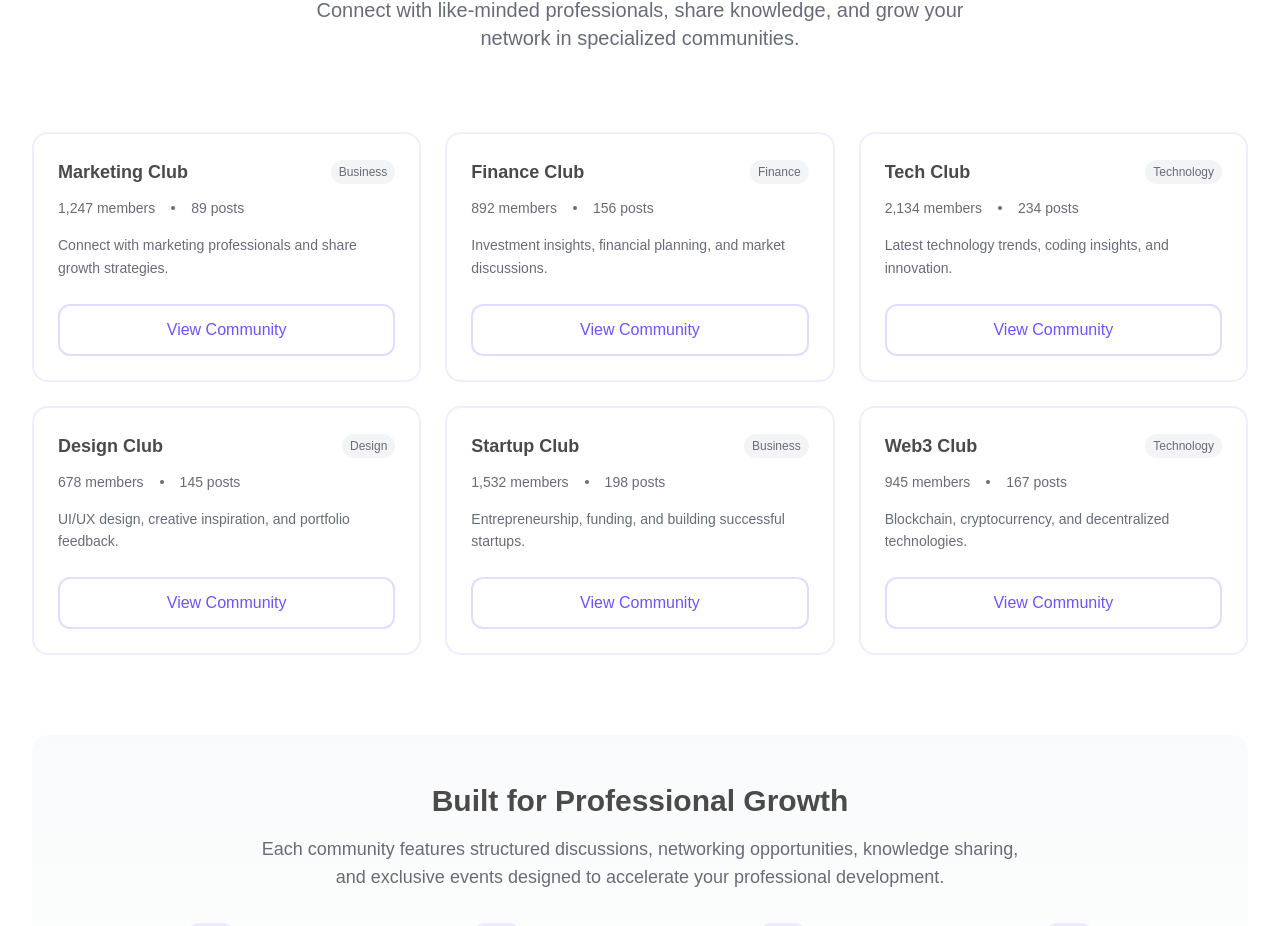
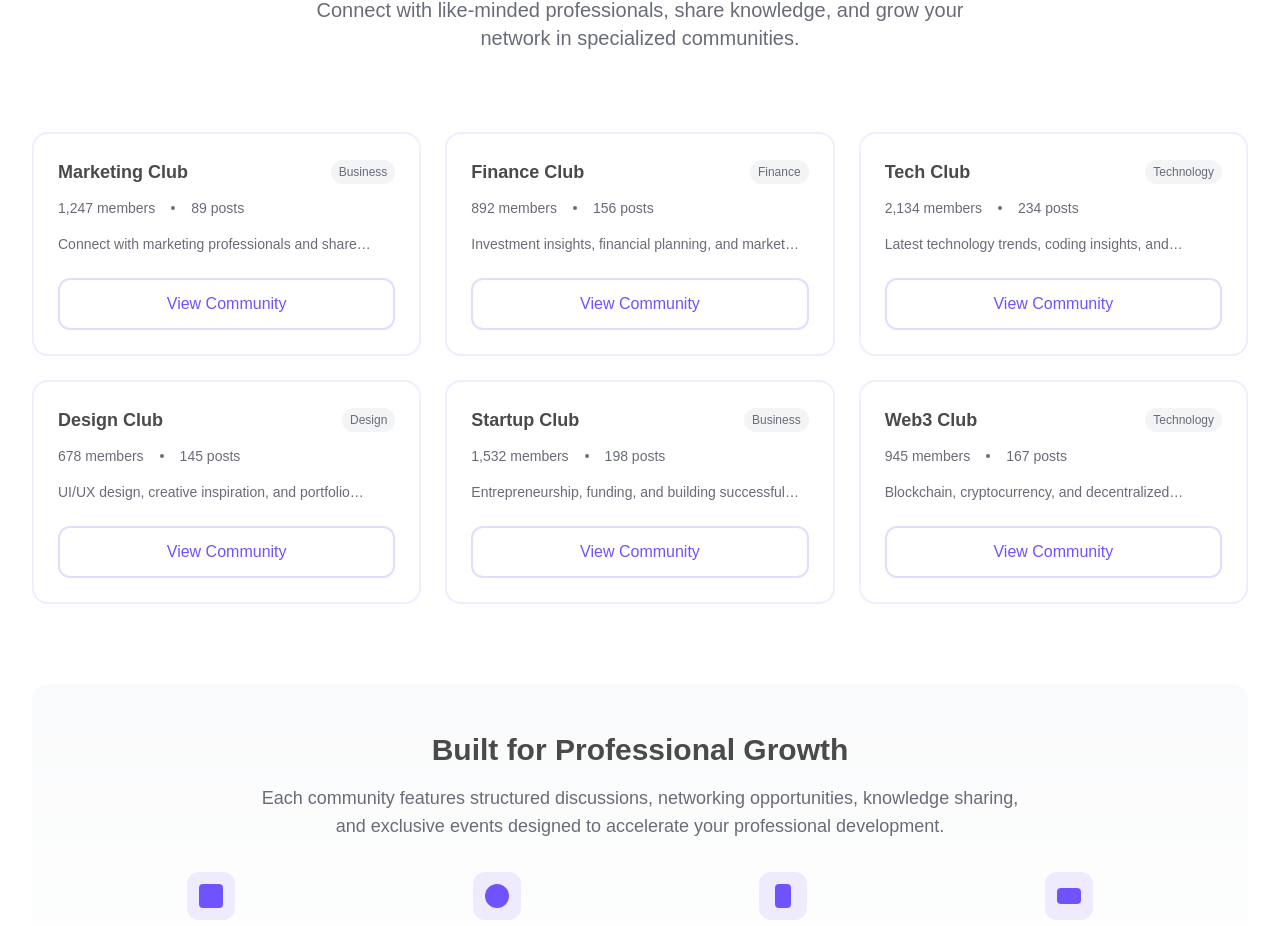
Before and after one commit to Princeyadavbughunter/Grow-up, a Next.js app: page /clubs-page in a window 1280 px wide. Shown: the part 1696-2622 px from the top of the page. Built offline with nearby package versions, Linux system fonts and the light colour scheme.

Commit message:
Refactor ClubPreview component by extracting ClubCard for better readability and maintainability; adjust sidebar visibility logic in clubs page.

```diff
--- a/app/(dashboard)/clubs/page.tsx
+++ b/app/(dashboard)/clubs/page.tsx
@@ -105,7 +105,7 @@ const Page = () => {
       )}
 
       {/* Left Sidebar - Clubs List */}
-      <div className={`w-full lg:w-1/4 bg-[#F9FAFF] ${selectedClubId ? 'hidden lg:block' : 'block'} overflow-y-auto`}>
+      <div className={`w-full lg:w-1/4 bg-[#F9FAFF] ${selectedClubId ? 'hidden' : 'block'} overflow-y-auto`}>
         <div className="p-3 sm:p-4 md:p-6">
           <ClubsList selectedClubId={selectedClubId} setSelectedClubId={setSelectedClubId} />
         </div>
--- a/app/clubs-page/ClubPreview.tsx
+++ b/app/clubs-page/ClubPreview.tsx
@@ -1,12 +1,83 @@
 'use client'
-import React from 'react'
+import React, { useState } from 'react'
 import { motion } from 'framer-motion'
 import { useRouter } from 'next/navigation'
+
+interface Club {
+  name: string;
+  description: string;
+  members: number;
+  posts: number;
+  category: string;
+}
+
+interface ClubCardProps {
+  club: Club;
+  index: number;
+}
+
+const ClubCard = ({ club, index }: ClubCardProps) => {
+  const router = useRouter();
+  const [isExpanded, setIsExpanded] = useState(false);
+
+  return (
+    <motion.div
+      key={club.name}
+      initial={{ opacity: 0, y: 20 }}
+      animate={{ opacity: 1, y: 0 }}
+      transition={{ delay: index * 0.1 }}
+      className="bg-white rounded-2xl p-6 border-2 border-[#7052FF]/10 hover:border-[#7052FF]/30 hover:shadow-lg transition-all duration-300 group"
+    >
+      {/* Club Header */}
+      <div className="mb-4">
+        <div className="flex items-center justify-between mb-3">
+          <h3 className="font-semibold text-lg text-[#4A4A4A] group-hover:text-[#7052FF] transition-colors">
+            {club.name}
+          </h3>
+          <span className="text-xs font-medium text-[#696C78] bg-gray-100 px-2 py-1 rounded-full">
+            {club.category}
+          </span>
+        </div>
+        <div className="flex items-center gap-4 text-sm text-[#696C78] mb-3">
+          <span>{club.members.toLocaleString()} members</span>
+          <span className="w-1 h-1 bg-[#696C78] rounded-full"></span>
+          <span>{club.posts} posts</span>
+        </div>
+      </div>
+
+      {/* Club Description */}
+      <div className="text-[#696C78] text-sm leading-relaxed mb-6">
+        <p className={`${isExpanded ? '' : 'line-clamp-1'} text-sm`}>
+          {club.description}
+        </p>
+        {club.description.length > 80 && (
+          <button
+            onClick={(e) => {
+              e.preventDefault();
+              setIsExpanded(!isExpanded);
+            }}
+            className="text-[#7052FF] hover:text-[#5a42d1] font-medium mt-1 text-sm"
+          >
+            {isExpanded ? 'Show less' : 'Read more'}
+          </button>
+        )}
+      </div>
+
+      {/* Join Button */}
+      <button
+        onClick={() => router.push('/clubs')}
+        className="w-full py-3 px-4 rounded-xl font-medium text-[#7052FF] border-2 border-[#7052FF]/20 hover:bg-[#7052FF] hover:text-white transition-all duration-300"
+      >
+        View Community
+      </button>
+    </motion.div>
+  );
+};
 
 const ClubPreview = () => {
   const router = useRouter()
 
-  const clubs = [
+  const clubs: Club[] = [
     {
       name: 'Marketing Club',
       description: 'Connect with marketing professionals and share growth strategies.',
@@ -70,43 +141,7 @@ const ClubPreview = () => {
       {/* Club Cards Grid */}
       <div className="grid grid-cols-1 md:grid-cols-2 lg:grid-cols-3 gap-6 mb-16 sm:mb-20">
         {clubs.map((club, index) => (
-          <motion.div
-            key={club.name}
-            initial={{ opacity: 0, y: 20 }}
-            animate={{ opacity: 1, y: 0 }}
-            transition={{ delay: index * 0.1 }}
-            className="bg-white rounded-2xl p-6 border-2 border-[#7052FF]/10 hover:border-[#7052FF]/30 hover:shadow-lg transition-all duration-300 group"
-          >
-            {/* Club Header */}
-            <div className="mb-4">
-              <div className="flex items-center justify-between mb-3">
-                <h3 className="font-semibold text-lg text-[#4A4A4A] group-hover:text-[#7052FF] transition-colors">
-                  {club.name}
-                </h3>
-                <span className="text-xs font-medium text-[#696C78] bg-gray-100 px-2 py-1 rounded-full">
-                  {club.category}
-                </span>
-              </div>
-              <div className="flex items-center gap-4 text-sm text-[#696C78] mb-3">
-                <span>{club.members.toLocaleString()} members</span>
-                <span className="w-1 h-1 bg-[#696C78] rounded-full"></span>
-                <span>{club.posts} posts</span>
-              </div>
-            </div>
-
-            {/* Club Description */}
-            <p className="text-[#696C78] text-sm leading-relaxed mb-6">
-              {club.description}
-            </p>
-
-            {/* Join Button */}
-            <button
-              onClick={() => router.push('/clubs')}
-              className="w-full py-3 px-4 rounded-xl font-medium text-[#7052FF] border-2 border-[#7052FF]/20 hover:bg-[#7052FF] hover:text-white transition-all duration-300"
-            >
-              View Community
-            </button>
-          </motion.div>
+          <ClubCard key={club.name} club={club} index={index} />
         ))}
       </div>
 
```
